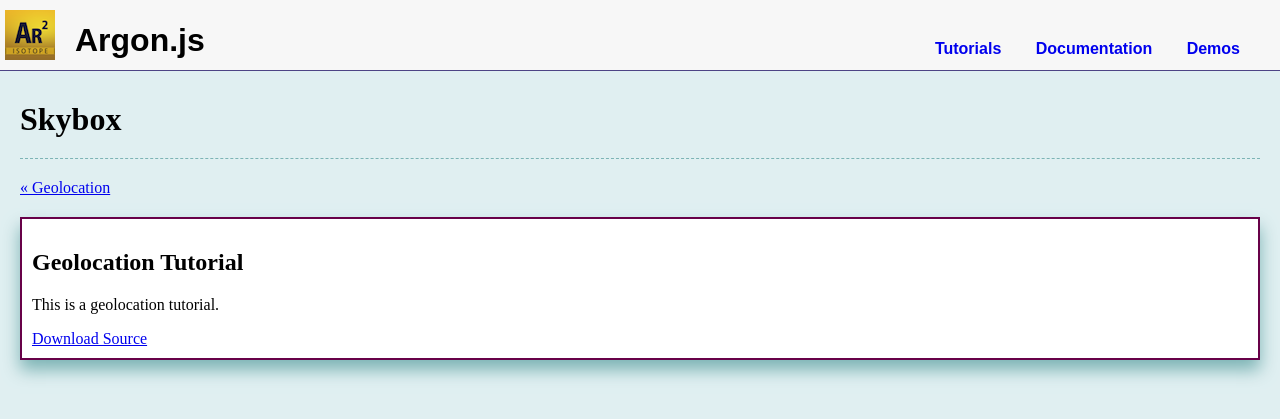
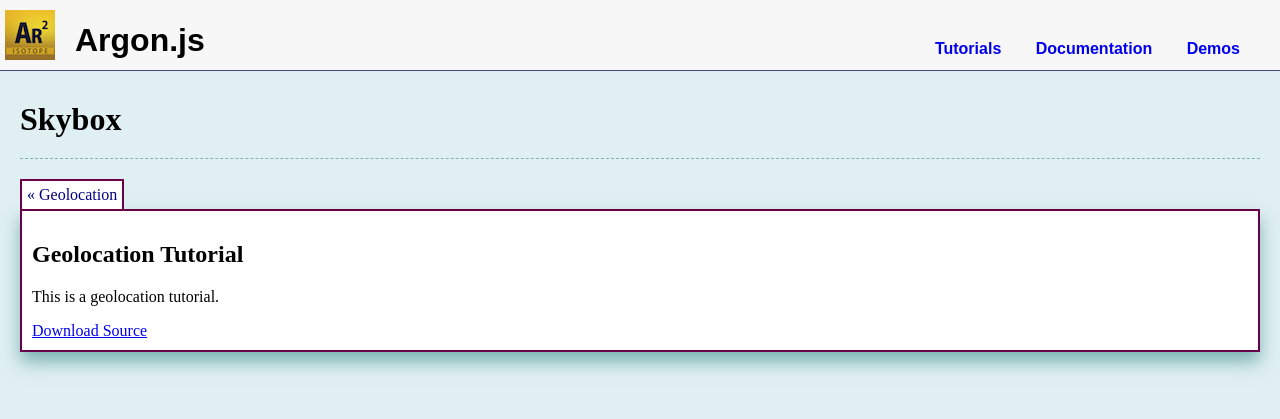
Before and after one commit to argonjs/argon-3-tutorials, a Jekyll site: the page built from _posts/2015-03-26-skybox.md, in a window 1280 px wide. Shown: the top 419 px of the page. Built offline with Jekyll 4.4.1, drawn with Linux system fonts in a browser that asks for light colours; Markdown is read by kramdown in place of the engine named in the settings.

Commit message:
Change page navigation styling.

```diff
--- a/_layouts/post.html
+++ b/_layouts/post.html
@@ -4,19 +4,19 @@ layout: default
 
 <h2 class="tutorial-heading">{{page.title}}</h2>
 <div id="page-navigation">
-        <div class="left">
         {% if page.previous.url %}
-                <a href="{{ site.baseurl }}{{page.previous.url}}" title="Previous Post:
+                <div class="left page-navigation">
+                        <a href="{{ site.baseurl }}{{page.previous.url}}" title="Previous Post:
 {{page.previous.title}}">&laquo; {{page.previous.title}}</a>
+                </div>
         {% endif %}
-        </div>
 
-        <div class="right">
         {% if page.next.url %}
-                <a href="{{ site.baseurl }}{{page.next.url}}" title="next Post:
-{{page.next.title}}">{{page.next.title}} &raquo; </a>
+                <div class="right page-navigation">
+                        <a href="{{ site.baseurl }}{{page.next.url}}" title="next Post:
+        {{page.next.title}}">{{page.next.title}} &raquo; </a>
+                </div>
         {% endif %}
-        </div>
 </div>
 <div class="tutorial-body">
 	{{content}}
--- a/style.css
+++ b/style.css
@@ -112,7 +112,7 @@ header {
 
 .tutorial-body {
 	background-color: white;
-	margin: 20px;
+	margin: 0px 20px 20px 20px;
 	padding: 10px;
 	border: 2px solid #680148;
 	box-shadow: 0 10px 1em #7DB4B5;
@@ -128,7 +128,7 @@ header {
 #page-navigation {
 	clear: both;
 	overflow: hidden;
-	margin: 20px;
+	margin: 0px 20px;
 }
 
 .left {
@@ -138,3 +138,24 @@ header {
 .right {
 	float: right;
 }
+
+.page-navigation {
+	padding: 5px;
+	border: 2px solid #680148;
+	border-bottom: none;
+	background-color: white;
+}
+
+.page-navigation a {
+	background-color: white;
+	text-decoration: none;
+	color: navy;
+}
+
+.page-navigation a:visited {
+	color: navy;
+}
+
+.page-navigation a:hover {
+	border-bottom: 1px solid #480128;
+}
```
